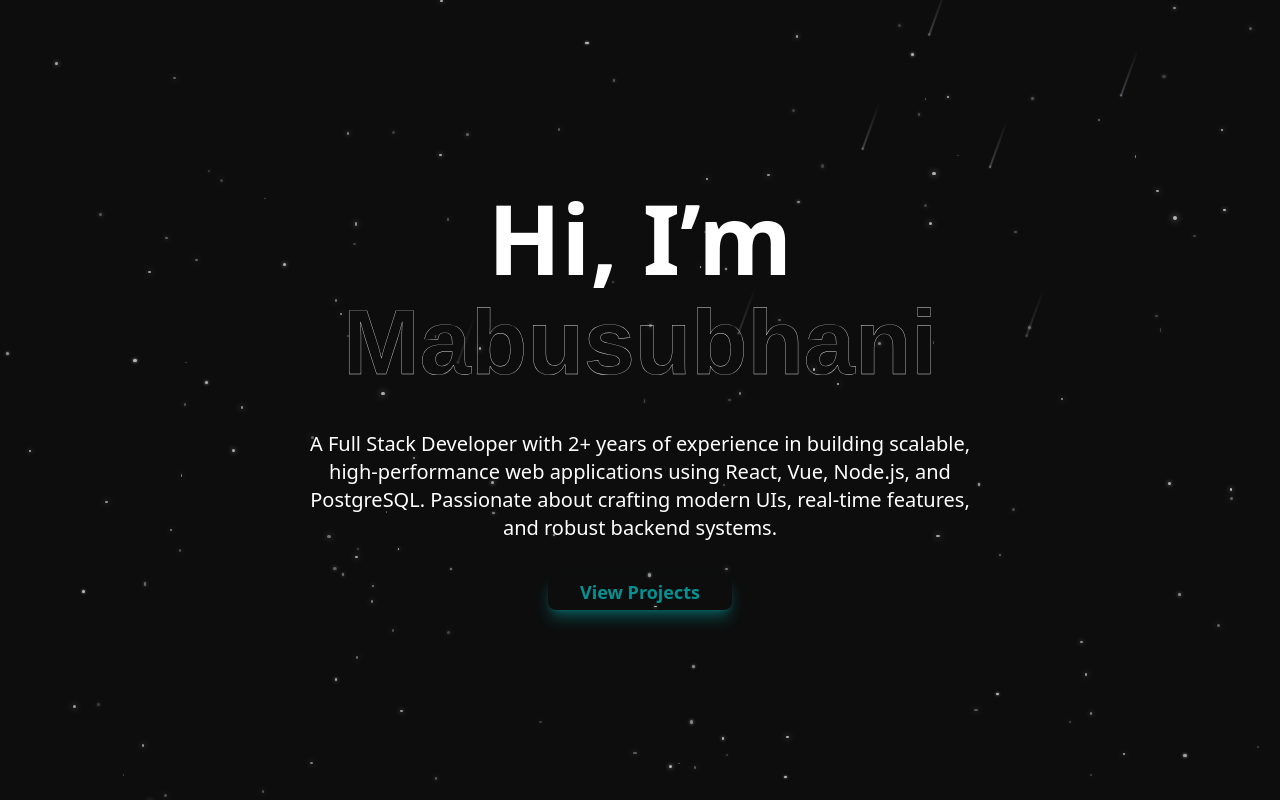
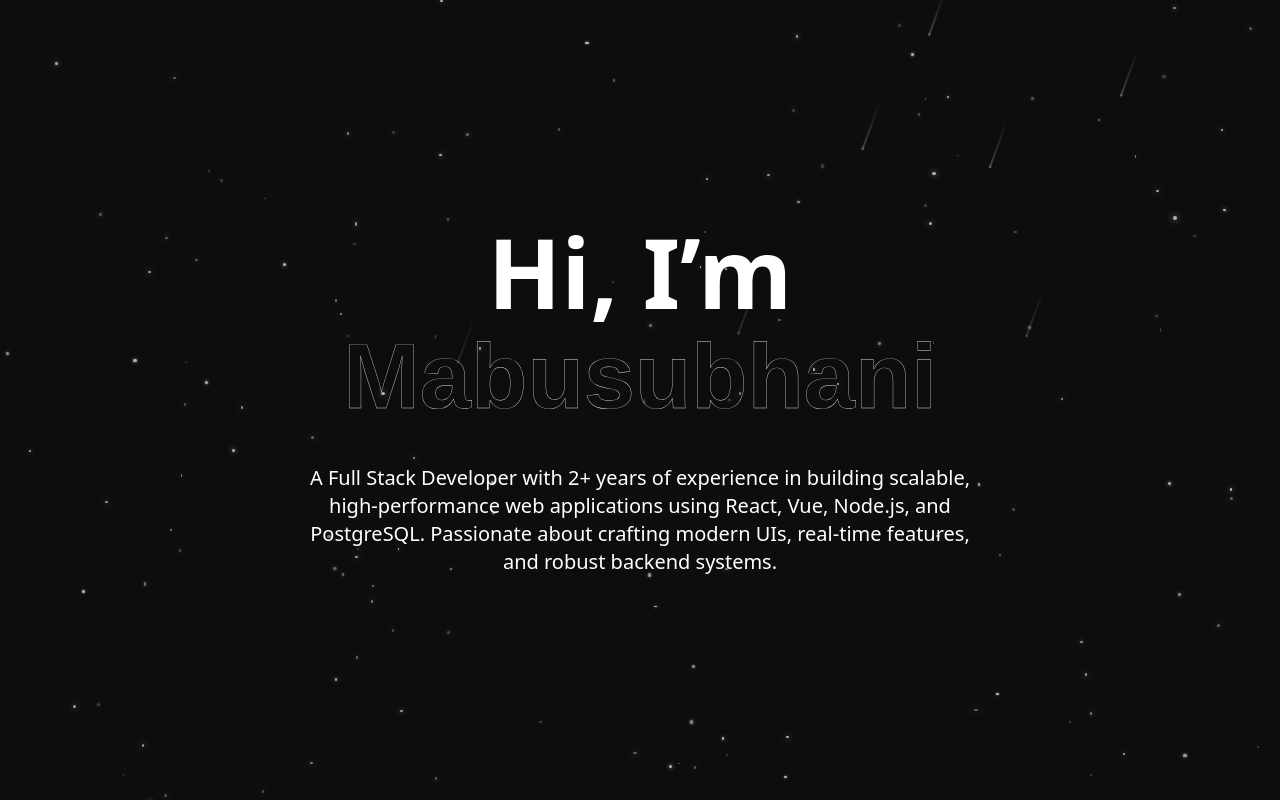
Before and after one commit to MabusubhaniShaik/Portfolio_Full_Stack_Engineer, a React (Vite) app in the folder Portfolio_UI/: page / in a window 1280 px wide. Shown: the top 800 px of the page. Built offline with nearby package versions, Linux system fonts and the light colour scheme.

Commit message:
commented the view projects button

```diff
--- a/Portfolio_UI/index.html
+++ b/Portfolio_UI/index.html
@@ -2,7 +2,7 @@
 <html lang="en">
   <head>
     <meta charset="UTF-8" />
-    <link rel="icon" type="image/svg+xml" href="/vite.svg" />
+    <link rel="icon" type="image/png" href="/Portfolio_UI/public/profile.svg" />
     <meta name="viewport" content="width=device-width, initial-scale=1.0" />
     <title>Mabusubhani Shaik (Full_Stack_Developer)</title>
   </head>
--- a/Portfolio_UI/src/page/HomeSection.tsx
+++ b/Portfolio_UI/src/page/HomeSection.tsx
@@ -42,11 +42,11 @@ const HomeSection: React.FC = () => {
           features, and robust backend systems.
         </p>
 
-        <div className="mt-8">
+        {/* <div className="mt-8">
           <Button className="bg-transparent border-[#00e6e6] text-[#00e6e6] hover:bg-[#00e6e6] hover:text-[#0d0d0d] transition-all duration-300 px-8 py-3 text-lg font-semibold  shadow-lg shadow-[#00e6e6]/50 hover:shadow-[#00e6e6]/80 animate-pulse">
             View Projects
           </Button>
-        </div>
+        </div> */}
       </div>
 
       {/* Minimal twinkle keyframes only */}
```
Also changed, not shown: Portfolio_UI/public/profile.svg (added), 1 other file (tests, documents, lock files or other folders).
